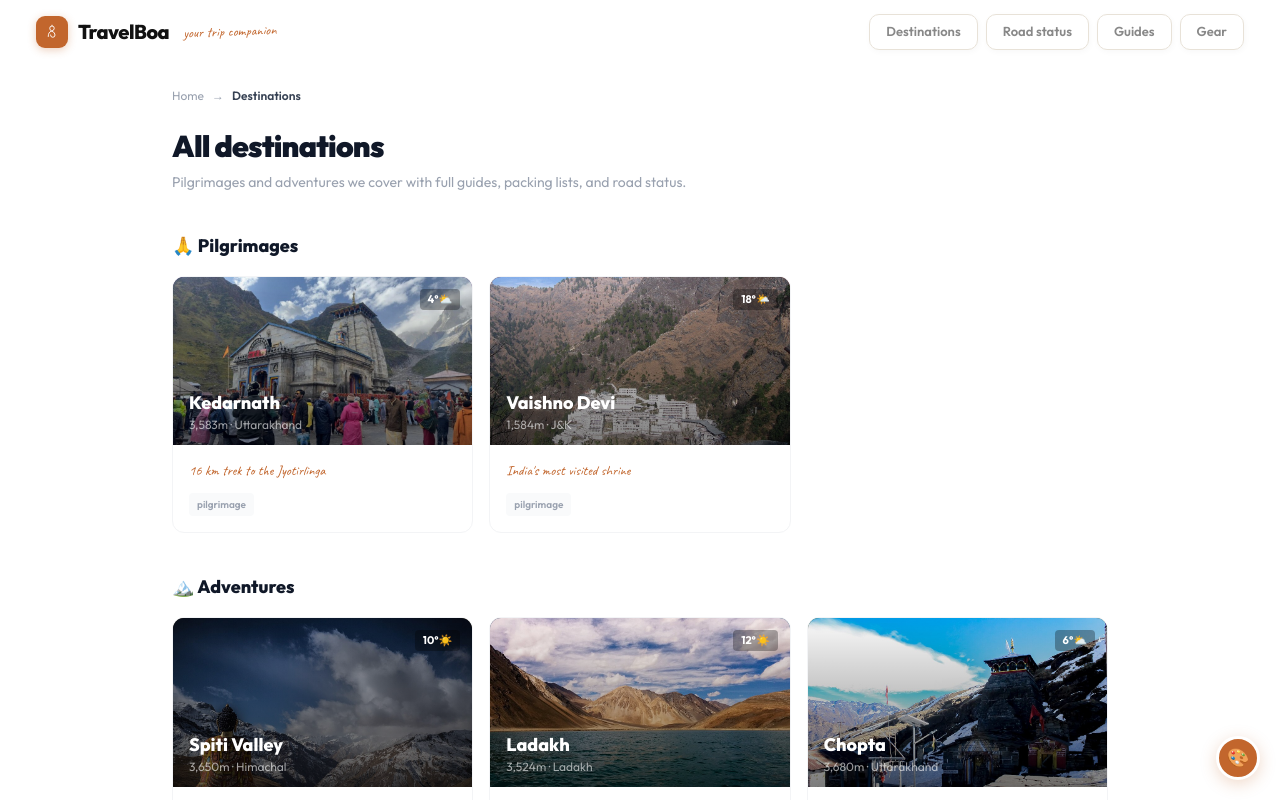
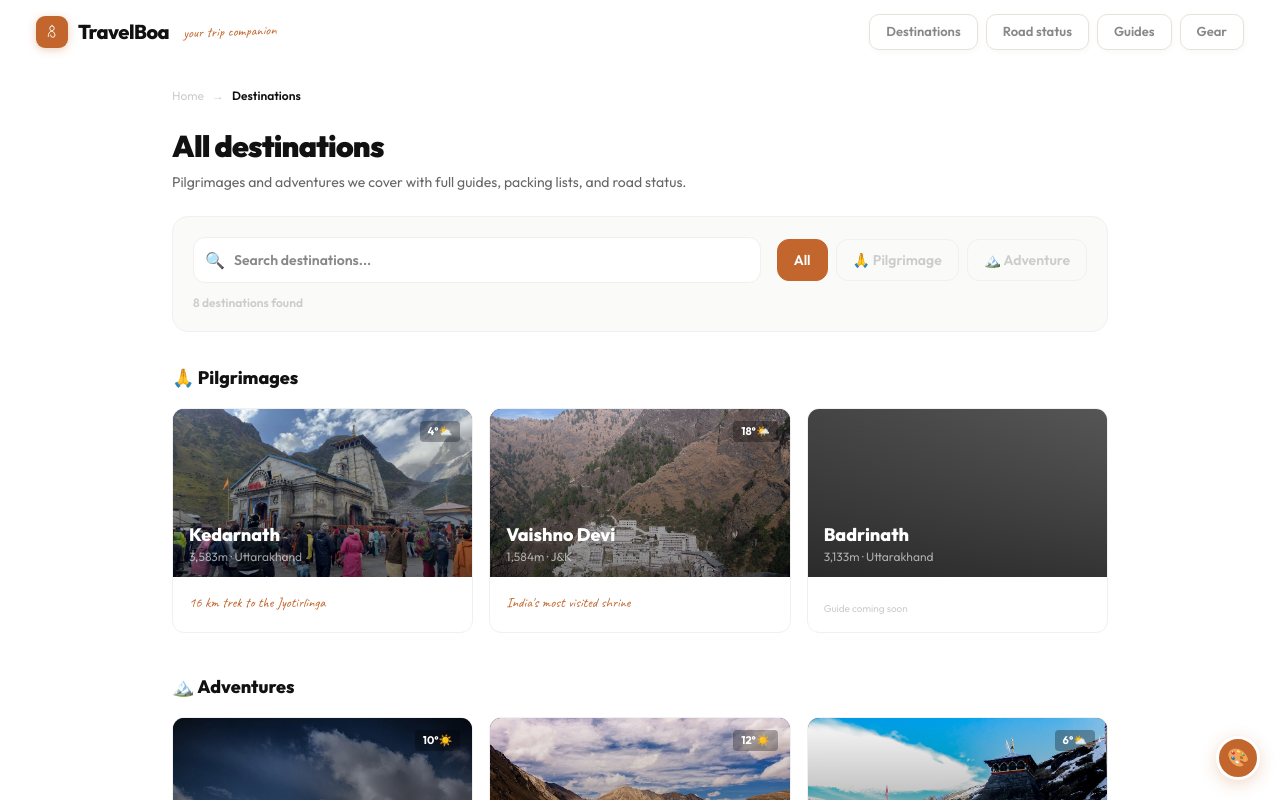
Before and after one commit to ashutoshkhulbe15-hash/travelboa, a Next.js app: page /destinations in a window 1280 px wide. Shown: the top 800 px of the page. Built offline with nearby package versions, Linux system fonts and the light colour scheme.

Commit message:
destinations page search + filters + dark mode

```diff
--- a/src/app/destinations/page.tsx
+++ b/src/app/destinations/page.tsx
@@ -1,39 +1,136 @@
 "use client";
 
+import { useState } from "react";
 import { useTheme } from "@/hooks/useTheme";
 import { Navbar } from "@/components/Navbar";
 import { Footer } from "@/components/Footer";
 import { ColorPicker } from "@/components/ColorPicker";
-import { DESTINATIONS } from "@/lib/data";
+import { DESTINATIONS, SEARCH_DESTINATIONS } from "@/lib/data";
 import Link from "next/link";
 import Image from "next/image";
 
 export default function DestinationsPage() {
-  const { themeKey, theme, setTheme, accent, mounted } = useTheme();
+  const { themeKey, theme, setTheme, accent, dark, toggleDark, mounted } = useTheme();
+  const [searchVal, setSearchVal] = useState("");
+  const [searchFocus, setSearchFocus] = useState(false);
+  const [filter, setFilter] = useState<"all" | "pilgrimage" | "adventure">("all");
+
   if (!mounted) return null;
 
-  const pilgrimages = DESTINATIONS.filter(d => d.type === "pilgrimage");
-  const adventures = DESTINATIONS.filter(d => d.type === "adventure");
+  const bg = dark ? "#0c0a09" : "white";
+  const cardBg = dark ? "#1c1a17" : "white";
+  const textPrimary = dark ? "#f5f5f4" : "#111";
+  const textSecondary = dark ? "#a8a29e" : "#666";
+  const textMuted = dark ? "#57534e" : "#ccc";
+  const border = dark ? "#292524" : "#f0f0f0";
+
+  // Combine homepage destinations + search-only destinations
+  const allDests = [
+    ...DESTINATIONS.map(d => ({ ...d, hasPage: true })),
+    ...SEARCH_DESTINATIONS
+      .filter(sd => !DESTINATIONS.find(d => d.slug === sd.slug))
+      .map(sd => ({ ...sd, note: "", hasPage: false, image: undefined as string | undefined, grad: "linear-gradient(150deg,#444,#666)", temp: "", rot: 0, wx: null, routes: [] as {route:string;status:string;note:string}[], packItems: [] as string[], emergency: [] as {name:string;number:string}[], quickFacts: [] as {icon:string;label:string;value:string}[] })),
+  ];
+
+  const filtered = allDests.filter(d => {
+    const matchType = filter === "all" || d.type === filter;
+    const matchText = searchVal.length === 0 || d.name.toLowerCase().includes(searchVal.toLowerCase()) || d.info.toLowerCase().includes(searchVal.toLowerCase());
+    return matchType && matchText;
+  });
+
+  const pilgrimages = filtered.filter(d => d.type === "pilgrimage");
+  const adventures = filtered.filter(d => d.type === "adventure");
 
   return (
-    <div className="relative min-h-screen bg-white font-sans">
-      <ColorPicker themeKey={themeKey} setTheme={setTheme} />
-      <Navbar accent={accent} />
+    <div className="relative min-h-screen font-sans transition-colors duration-300" style={{ background: bg }}>
+      <ColorPicker themeKey={themeKey} setTheme={setTheme} dark={dark} toggleDark={toggleDark} />
+      <Navbar accent={accent} dark={dark} />
+
       <div className="relative z-10 max-w-[1000px] mx-auto px-4 sm:px-8 pb-20">
-        <div className="flex items-center gap-2 mt-6 mb-6 text-xs text-gray-400">
-          <Link href="/" className="hover:text-gray-900 transition-colors">Home</Link>
+        {/* Breadcrumb */}
+        <div className="flex items-center gap-2 mt-6 mb-6 text-xs" style={{ color: textMuted }}>
+          <Link href="/" className="transition-colors hover:opacity-70" style={{ color: textMuted }}>Home</Link>
           <span>→</span>
-          <span className="text-gray-700 font-semibold">Destinations</span>
+          <span className="font-semibold" style={{ color: textPrimary }}>Destinations</span>
         </div>
-        <h1 className="text-2xl sm:text-3xl font-black text-gray-900 tracking-tight mb-2">All destinations</h1>
-        <p className="text-sm text-gray-400 mb-10">Pilgrimages and adventures we cover with full guides, packing lists, and road status.</p>
 
-        {[["🙏 Pilgrimages", pilgrimages], ["🏔️ Adventures", adventures]].map(([title, dests]) => (
-          <div key={title as string} className="mb-10">
-            <h2 className="text-lg font-extrabold text-gray-900 mb-4">{title as string}</h2>
+        {/* Header */}
+        <h1 className="text-2xl sm:text-3xl font-black tracking-tight mb-2 transition-colors" style={{ color: textPrimary }}>All destinations</h1>
+        <p className="text-sm mb-6 transition-colors" style={{ color: textSecondary }}>Pilgrimages and adventures we cover with full guides, packing lists, and road status.</p>
+
+        {/* Search bar + filters */}
+        <div className="rounded-2xl p-4 sm:p-5 mb-8 transition-colors duration-300" style={{ background: dark ? "#1c1a17" : "#fafaf8", border: `1.5px solid ${border}` }}>
+          <div className="flex flex-col sm:flex-row gap-3 sm:gap-4 items-stretch sm:items-center">
+            {/* Search input */}
+            <div className="flex-1 relative">
+              <div className="absolute left-3 top-1/2 -translate-y-1/2 text-base" style={{ color: textMuted }}>🔍</div>
+              <input
+                value={searchVal}
+                onChange={e => setSearchVal(e.target.value)}
+                onFocus={() => setSearchFocus(true)}
+                onBlur={() => setSearchFocus(false)}
+                placeholder="Search destinations..."
+                className="w-full pl-10 pr-4 py-3 rounded-xl text-sm font-semibold outline-none transition-all duration-200"
+                style={{
+                  background: dark ? "#0c0a09" : "white",
+                  color: textPrimary,
+                  border: `1.5px solid ${searchFocus ? accent : border}`,
+                  boxShadow: searchFocus ? `0 0 0 3px ${accent}15` : "none",
+                }}
+                autoComplete="off"
+              />
+              {searchVal && (
+                <button onClick={() => setSearchVal("")} className="absolute right-3 top-1/2 -translate-y-1/2 text-xs font-bold rounded-full w-5 h-5 flex items-center justify-center transition-colors" style={{ background: dark ? "#333" : "#eee", color: textMuted }}>✕</button>
+              )}
+            </div>
+
+            {/* Category filters */}
+            <div className="flex gap-2">
+              {([["all", "All"], ["pilgrimage", "🙏 Pilgrimage"], ["adventure", "🏔️ Adventure"]] as const).map(([key, label]) => (
+                <button
+                  key={key}
+                  onClick={() => setFilter(key)}
+                  className="px-4 py-2.5 rounded-xl text-xs sm:text-sm font-semibold cursor-pointer transition-all duration-150"
+                  style={{
+                    background: filter === key ? accent : "transparent",
+                    color: filter === key ? "white" : textMuted,
+                    border: `1.5px solid ${filter === key ? accent : border}`,
+                  }}
+                >
+                  {label}
+                </button>
+              ))}
+            </div>
+          </div>
+
+          {/* Result count */}
+          <div className="mt-3 flex items-center gap-2">
+            <span className="text-xs font-semibold" style={{ color: textMuted }}>
+              {filtered.length} destination{filtered.length !== 1 ? "s" : ""} found
+            </span>
+            {searchVal && (
+              <span className="text-xs" style={{ color: textMuted }}>
+                for &quot;{searchVal}&quot;
+              </span>
+            )}
+          </div>
+        </div>
+
+        {/* Results */}
+        {filtered.length === 0 ? (
+          <div className="text-center py-16">
+            <div className="text-4xl mb-3">🏔️</div>
+            <p className="text-base font-bold" style={{ color: textPrimary }}>No destinations found</p>
+            <p className="text-sm mt-1" style={{ color: textMuted }}>Try a different search or filter</p>
+          </div>
+        ) : (
+          <>
+            {pilgrimages.length > 0 && (
+              <div className="mb-10">
+                <h2 className="text-lg font-extrabold mb-4 transition-colors" style={{ color: textPrimary }}>🙏 Pilgrimages</h2>
                 <div className="grid grid-cols-1 sm:grid-cols-2 lg:grid-cols-3 gap-4">
-              {(dests as typeof DESTINATIONS).map(d => (
-                <Link key={d.slug} href={`/${d.slug}`} className="group block rounded-xl overflow-hidden border border-gray-100 no-underline transition-all duration-200 hover:shadow-lg hover:-translate-y-1">
+                  {pilgrimages.map(d => (
+                    <Link key={d.slug} href={d.hasPage ? `/${d.slug}` : "#"} className="group block rounded-xl overflow-hidden no-underline transition-all duration-200 hover:shadow-lg hover:-translate-y-1" style={{ border: `1.5px solid ${border}`, background: cardBg }}>
                       <div className="aspect-[16/9] relative" style={{ background: d.grad }}>
                         {d.image && <Image src={d.image} alt={d.name} fill className="object-cover" sizes="(max-width: 640px) 100vw, 33vw" />}
                         <div className="absolute inset-0 bg-gradient-to-t from-black/50 to-transparent" />
@@ -41,19 +138,44 @@ export default function DestinationsPage() {
                           <div className="text-lg font-extrabold text-white">{d.name}</div>
                           <div className="text-xs text-white/60">{d.info}</div>
                         </div>
-                    <div className="absolute top-3 right-3 px-2 py-0.5 rounded bg-black/30 text-[11px] font-bold text-white">{d.temp}</div>
+                        {d.temp && <div className="absolute top-3 right-3 px-2 py-0.5 rounded bg-black/30 text-[11px] font-bold text-white">{d.temp}</div>}
                       </div>
                       <div className="p-4">
-                    <p className="font-caveat text-sm transition-colors" style={{ color: accent }}>{d.note}</p>
-                    <div className="flex gap-2 mt-3">
-                      <span className="text-[10px] font-semibold text-gray-400 px-2 py-1 rounded bg-gray-50">{d.type}</span>
-                    </div>
+                        <p className="font-caveat text-sm" style={{ color: accent }}>{d.note}</p>
+                        {!d.hasPage && <p className="text-[10px] mt-2" style={{ color: textMuted }}>Guide coming soon</p>}
                       </div>
                     </Link>
                   ))}
                 </div>
               </div>
+            )}
+
+            {adventures.length > 0 && (
+              <div className="mb-10">
+                <h2 className="text-lg font-extrabold mb-4 transition-colors" style={{ color: textPrimary }}>🏔️ Adventures</h2>
+                <div className="grid grid-cols-1 sm:grid-cols-2 lg:grid-cols-3 gap-4">
+                  {adventures.map(d => (
+                    <Link key={d.slug} href={d.hasPage ? `/${d.slug}` : "#"} className="group block rounded-xl overflow-hidden no-underline transition-all duration-200 hover:shadow-lg hover:-translate-y-1" style={{ border: `1.5px solid ${border}`, background: cardBg }}>
+                      <div className="aspect-[16/9] relative" style={{ background: d.grad }}>
+                        {d.image && <Image src={d.image} alt={d.name} fill className="object-cover" sizes="(max-width: 640px) 100vw, 33vw" />}
+                        <div className="absolute inset-0 bg-gradient-to-t from-black/50 to-transparent" />
+                        <div className="absolute bottom-3 left-4">
+                          <div className="text-lg font-extrabold text-white">{d.name}</div>
+                          <div className="text-xs text-white/60">{d.info}</div>
+                        </div>
+                        {d.temp && <div className="absolute top-3 right-3 px-2 py-0.5 rounded bg-black/30 text-[11px] font-bold text-white">{d.temp}</div>}
+                      </div>
+                      <div className="p-4">
+                        <p className="font-caveat text-sm" style={{ color: accent }}>{d.note}</p>
+                        {!d.hasPage && <p className="text-[10px] mt-2" style={{ color: textMuted }}>Guide coming soon</p>}
+                      </div>
+                    </Link>
                   ))}
+                </div>
+              </div>
+            )}
+          </>
+        )}
       </div>
       <Footer accent={accent} />
     </div>
```
Lines whose indentation alone changed are shown as unchanged.
